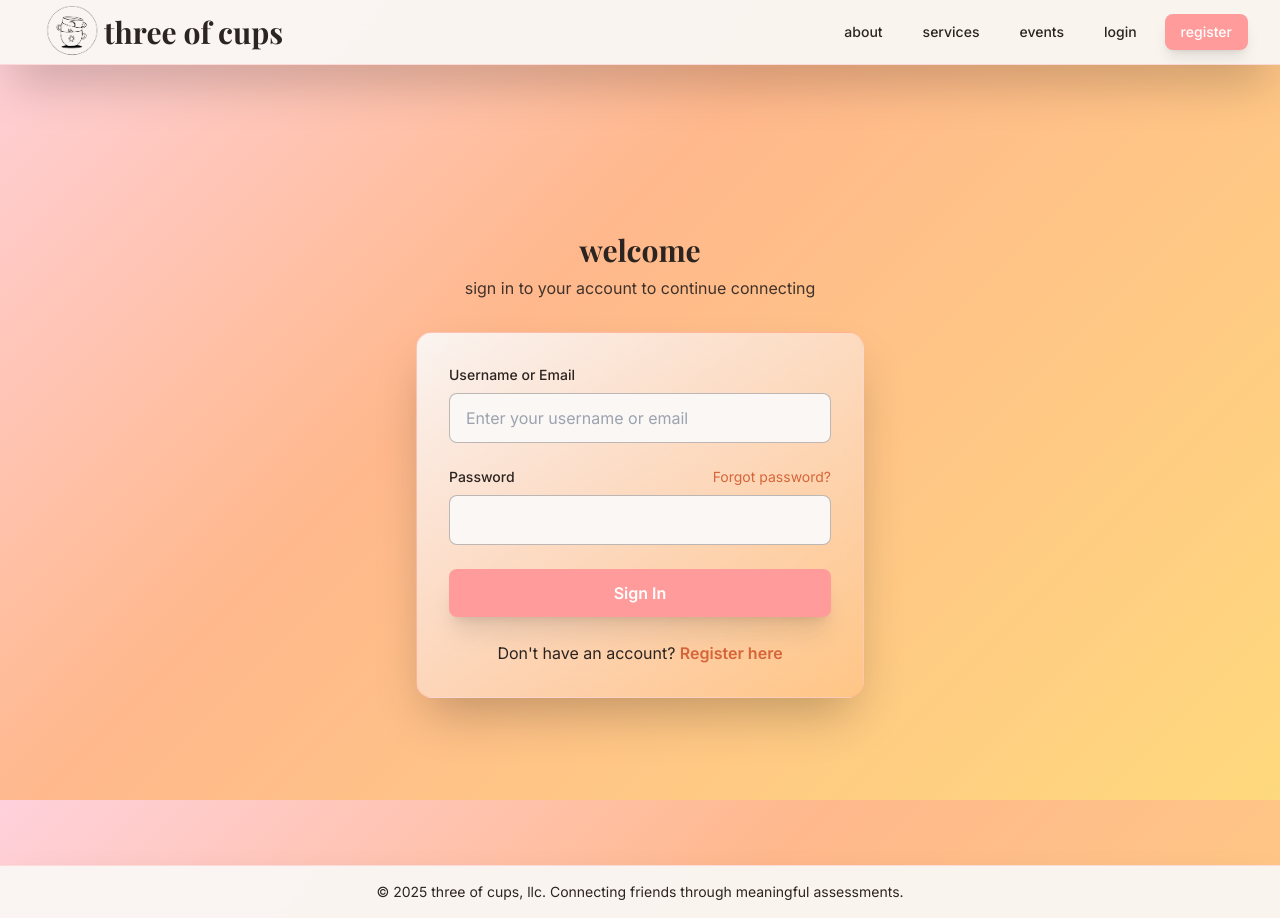
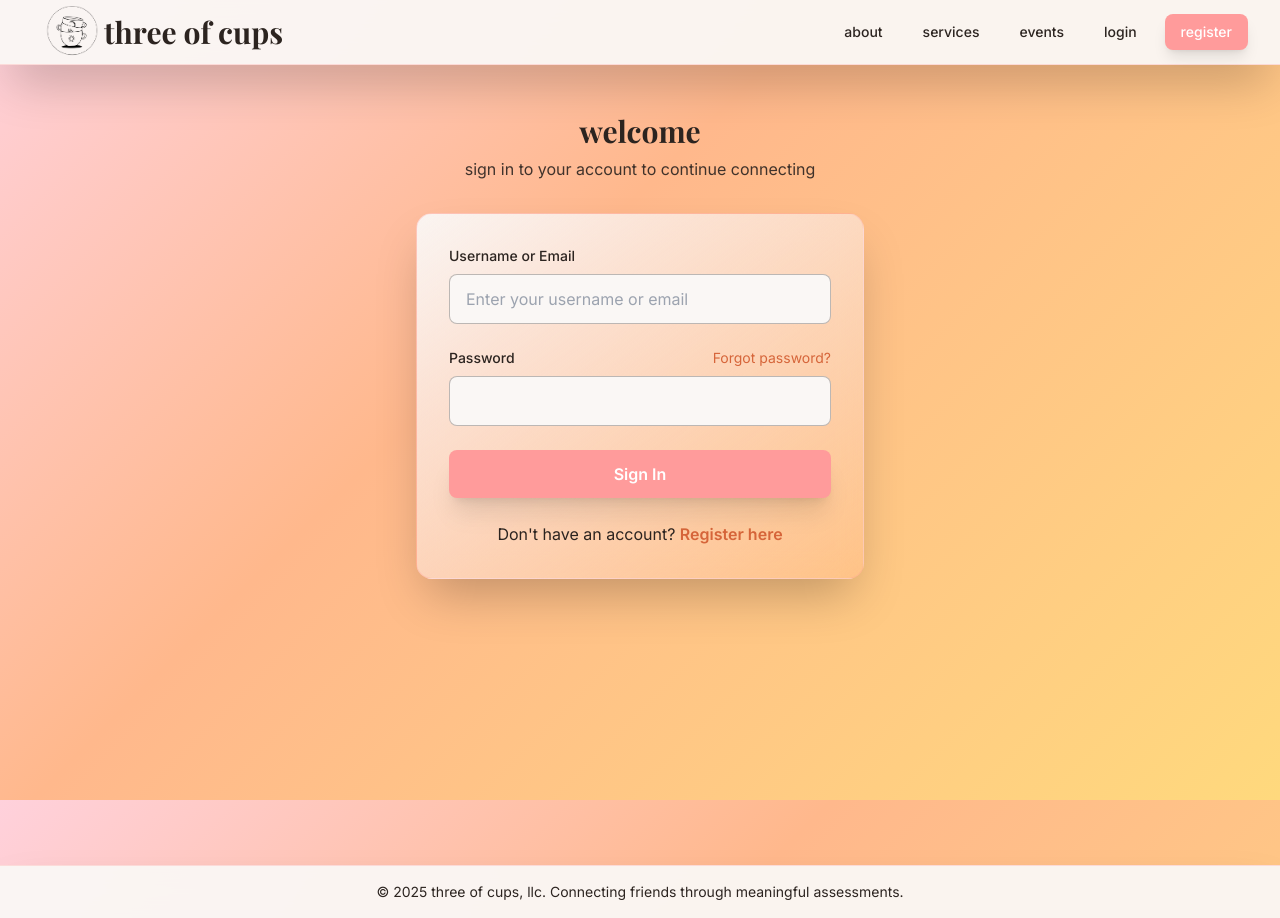
Before and after one commit to raazr62/ThreeOfCupsLLC_flask, a Python web app: template templates/login.html in a window 1280 px wide. Run offline with Jinja, Linux system fonts and the light colour scheme; the template is opened without the code that fills it, so the values that code supplies are empty; some libraries are stand-ins or nearby versions.

Commit message:
reduce whitespace on login

```diff
--- a/templates/login.html
+++ b/templates/login.html
@@ -1,7 +1,7 @@
 {% extends 'base.html' %}
 
 {% block content %}
-<div class="min-h-screen flex items-center justify-center py-6 px-4 sm:px-6 lg:px-8">
+<div class="min-h-screen flex items-start justify-center pt-12 pb-2 px-4 sm:px-6 lg:px-8">
     <div class="max-w-md w-full space-y-8">
         <div class="text-center">
             <h2 class="text-3xl font-bold text-text-primary mb-2 font-brand">welcome</h2>
```
